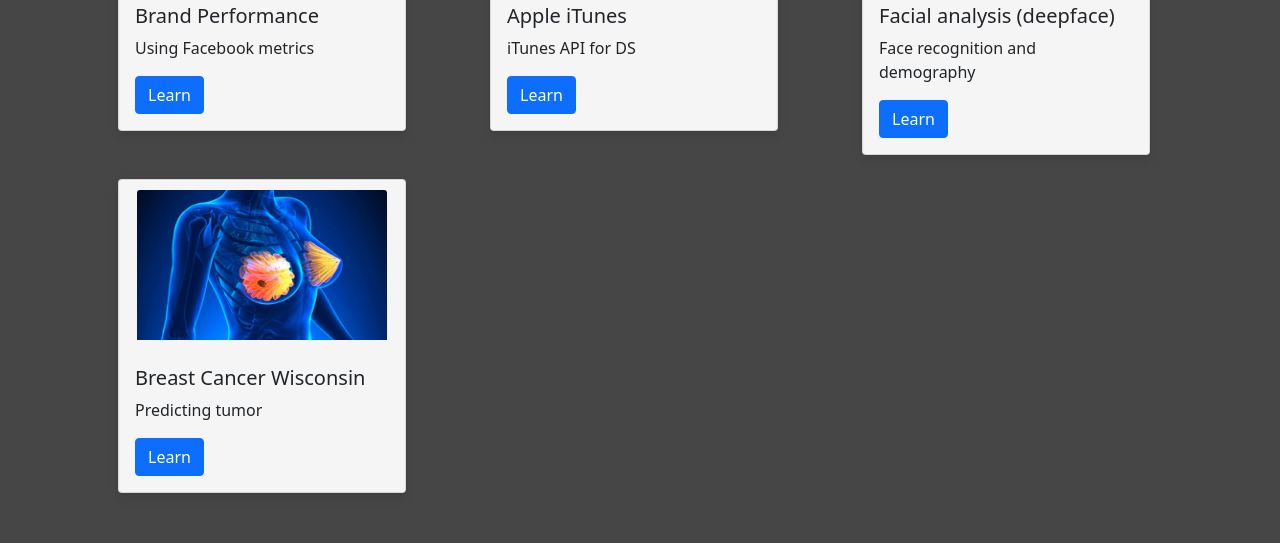
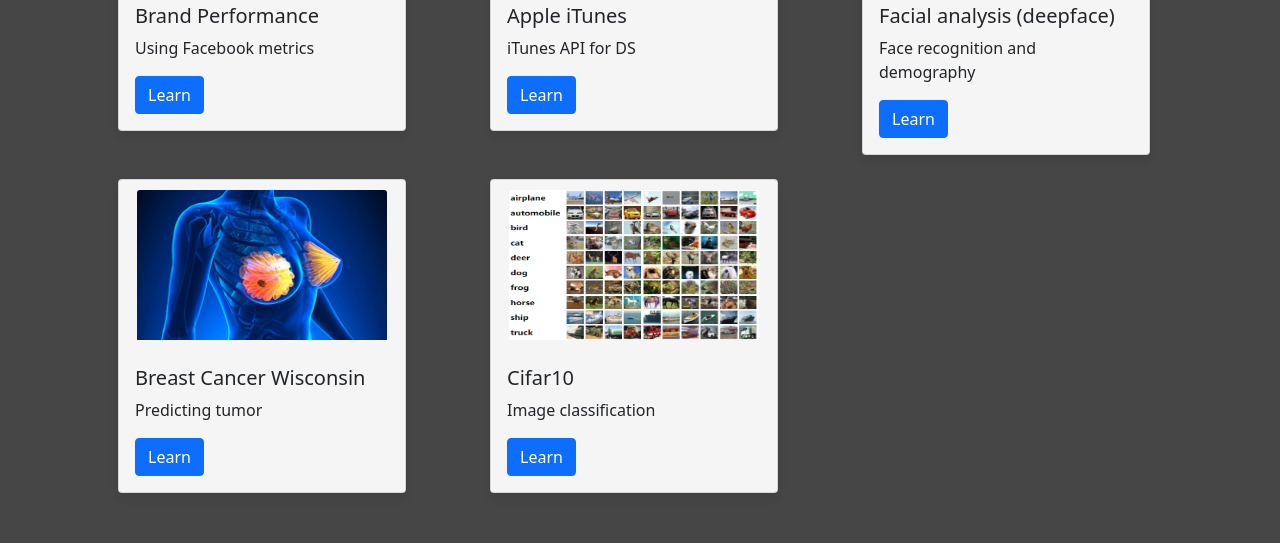
Before and after one commit to Kmohamedalie/DataScience-ML-AI-Portfolio, a plain HTML site: page index.html in a window 1280 px wide. Shown: the part 1456-1999 px from the top of the page. Drawn offline with nearby package versions, Linux system fonts and the light colour scheme.

Commit message:
cifar10 dataset

```diff
--- a/index.html
+++ b/index.html
@@ -215,6 +215,19 @@
          </div>
       </div>
       </div>
+      <!-- Cifar10 dataset computer vision -->
+      <div class="col">
+         <div class="card" style="width: 18rem">
+            <img src="./images/cifar10.png" class="card-img-top" alt="Cifar10" style="width: 250px; height:150px; margin: 10px auto; display: block" />
+            <div class="card-body" margin: 0 auto; display: block ">
+            <h5 class="card-title ">Cifar10</h5>
+            <p class="card-text ">
+             Image classification
+            </p>
+            <a href="https://github.com/Kmohamedalie/CIFAR10_ML-vs-DL" class="btn btn-primary ">Learn</a>
+         </div>
+      </div>
+      </div>
       </div>
       </div>
       </div>
```
Also changed, not shown: images/cifar10.png (added), images/deepFace.png.
